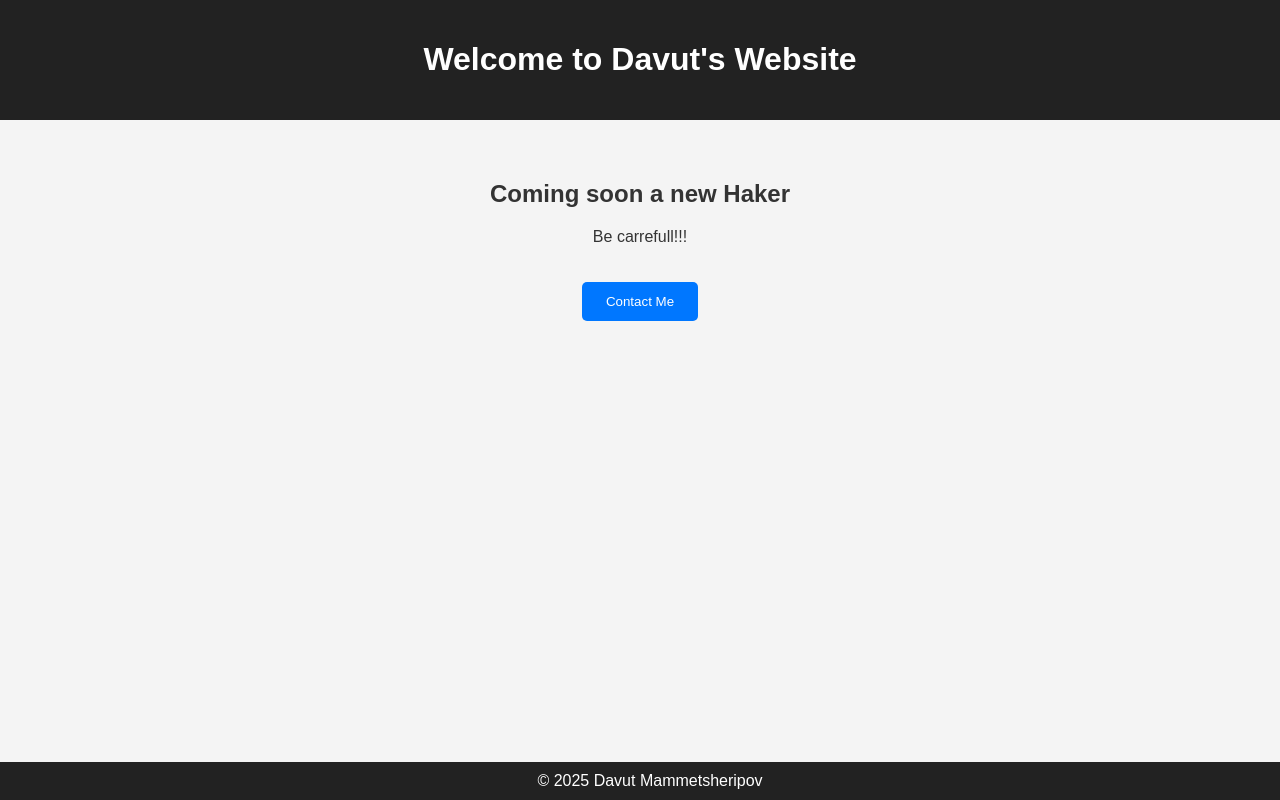
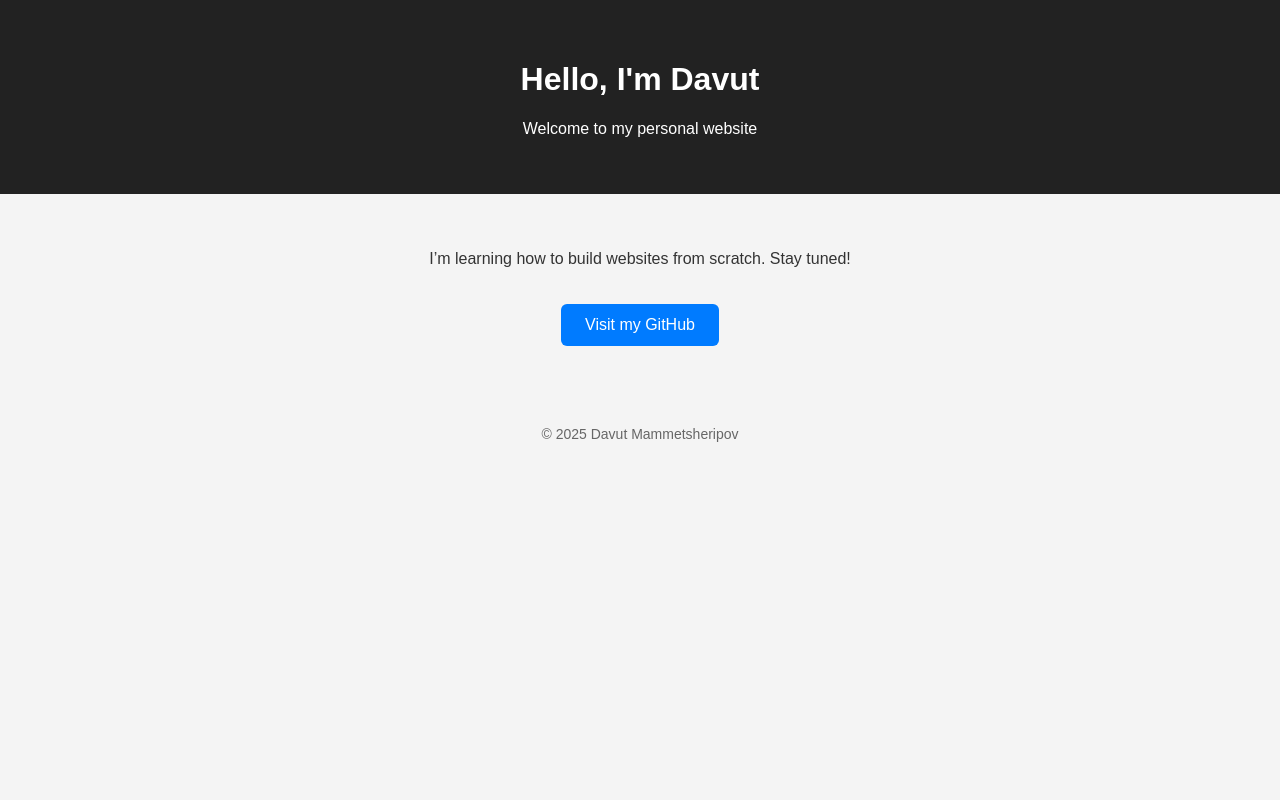
Before and after one commit to Davut060/my-first-website, a plain HTML site: page index.html in a window 1280 px wide. Drawn offline with Linux system fonts and the light colour scheme.

Commit message:
Add files via upload

```diff
--- a/index.html
+++ b/index.html
@@ -6,56 +6,47 @@
   <title>Davut Mammetsheripov</title>
   <style>
     body {
+      margin: 0;
       font-family: Arial, sans-serif;
       background: #f4f4f4;
       color: #333;
-      margin: 0;
-      padding: 0;
+      text-align: center;
     }
     header {
       background: #222;
-      color: white;
-      padding: 20px;
-      text-align: center;
+      color: #fff;
+      padding: 40px 20px;
     }
     main {
-      padding: 40px;
-      text-align: center;
+      padding: 40px 20px;
+    }
+    a.button {
+      display: inline-block;
+      margin-top: 20px;
+      padding: 12px 24px;
+      background: #007bff;
+      color: white;
+      text-decoration: none;
+      border-radius: 6px;
     }
     footer {
-      background: #222;
-      color: white;
-      padding: 10px;
-      text-align: center;
-      position: fixed;
-      width: 100%;
-      bottom: 0;
-    }
-    .button {
-      padding: 12px 24px;
-      background-color: #0077ff;
-      color: white;
-      border: none;
-      border-radius: 5px;
-      cursor: pointer;
-      margin-top: 20px;
-    }
-    .button:hover {
-      background-color: #005fcc;
+      margin-top: 40px;
+      font-size: 14px;
+      color: #666;
     }
   </style>
 </head>
 <body>
   <header>
-    <h1>Welcome to Davut's Website</h1>
+    <h1>Hello, I'm Davut</h1>
+    <p>Welcome to my personal website</p>
   </header>
   <main>
-    <h2>Coming soon a new Haker</h2>
-    <p>Be carrefull!!!</p>
-    <button class="button">Contact Me</button>
+    <p>I’m learning how to build websites from scratch. Stay tuned!</p>
+    <a href="https://github.com/Davut060" class="button" target="_blank">Visit my GitHub</a>
   </main>
   <footer>
-    &copy; 2025 Davut Mammetsheripov
+    <p>&copy; 2025 Davut Mammetsheripov</p>
   </footer>
 </body>
 </html>
```
